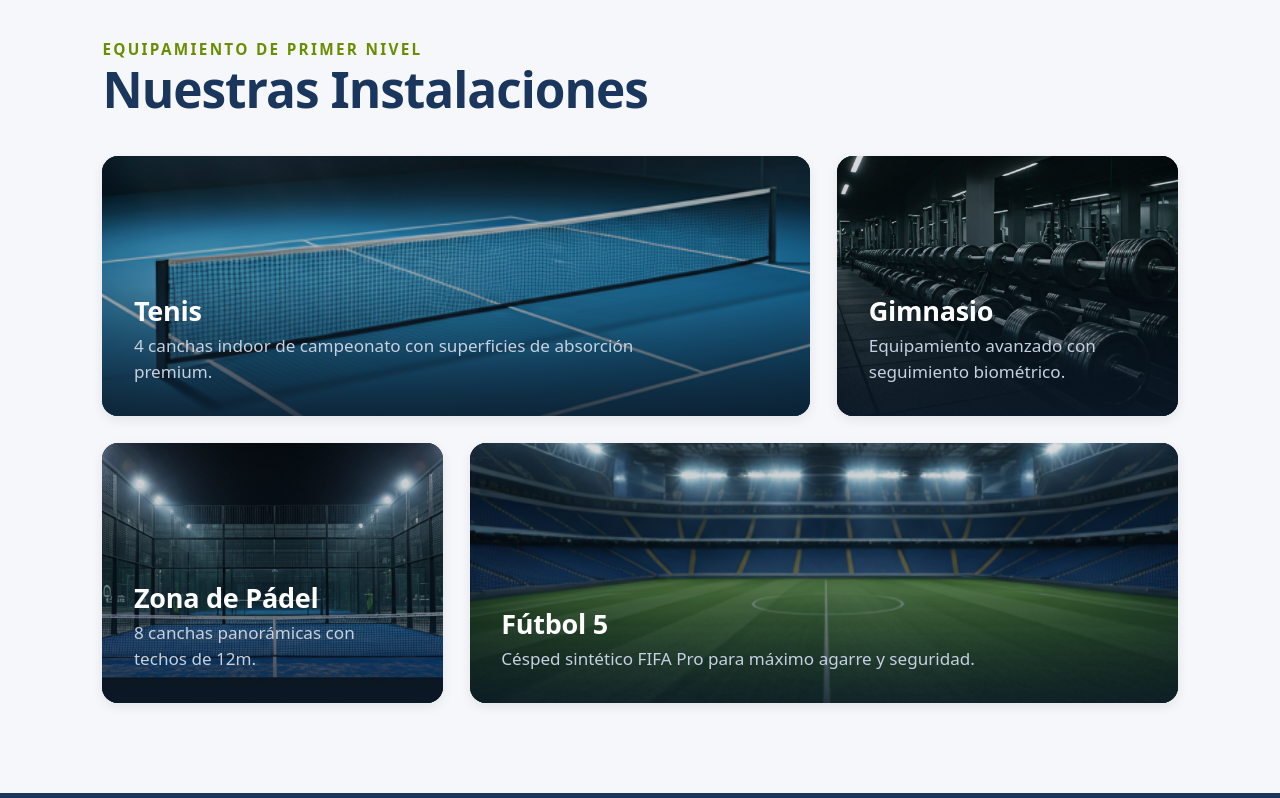
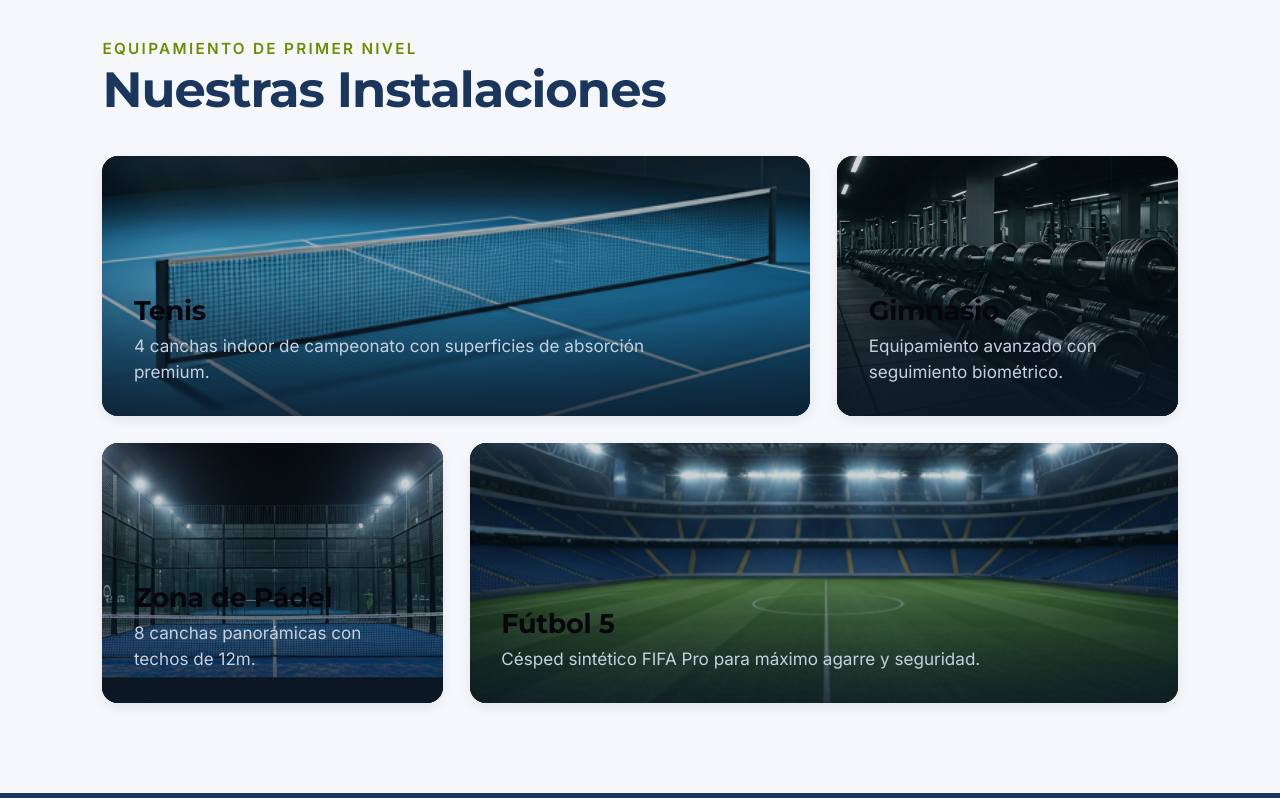
Before and after one commit to rociozapata/sportcenter-frontend, a React (Vite) app: page / in a window 1280 px wide. Shown: the part 849-1647 px from the top of the page. Built offline with nearby package versions, Linux system fonts and the light colour scheme.

Commit message:
feat: update typography variables and improve font fallback for better styling

```diff
--- a/src/index.css
+++ b/src/index.css
@@ -1,17 +1,30 @@
+/* Fuentes del sistema de diseño:
+   - Montserrat: títulos (h1-h6)
+   - Inter: body y labels
+   display=swap evita que el texto quede invisible mientras cargan las fonts. */
+@import url('https://fonts.googleapis.com/css2?family=Montserrat:wght@500;600;700&family=Inter:wght@400;500;600&display=swap');
+
 :root {
   --text: #6b6375;
   --text-h: #08060d;
   --bg: #fff;
 
-  --sans: system-ui, 'Segoe UI', Roboto, sans-serif;
+  /* Familias tipográficas del sistema.
+     El segundo valor de cada lista es un fallback por si Google Fonts falla. */
+  --font-heading: 'Montserrat', system-ui, 'Segoe UI', Roboto, sans-serif;
+  --font-body: 'Inter', system-ui, 'Segoe UI', Roboto, sans-serif;
   --mono: ui-monospace, Consolas, monospace;
+
+  /* Alias legacy: dejamos --sans apuntando a body para no romper estilos viejos
+     que todavía lo usen. A futuro conviene migrarlos a --font-body. */
+  --sans: var(--font-body);
 
   --primary: #1A365D;
   --secondary: #ADFF2F;
   --tertiary: #4A5568;
   --neutral: #F7FAFC;
 
-  font: 18px/145% var(--sans);
+  font: 18px/145% var(--font-body);
   color-scheme: light dark;
   color: var(--text);
   background: var(--bg);
@@ -30,7 +43,10 @@ body {
   margin: 0;
 }
 
-h1, h2 {
-  font-family: var(--sans);
+/* Todos los títulos usan Montserrat. Inter queda como default del body
+   por la regla `font:` del :root. */
+h1, h2, h3, h4, h5, h6 {
+  font-family: var(--font-heading);
   color: var(--text-h);
+  font-weight: 600;
 }
```
